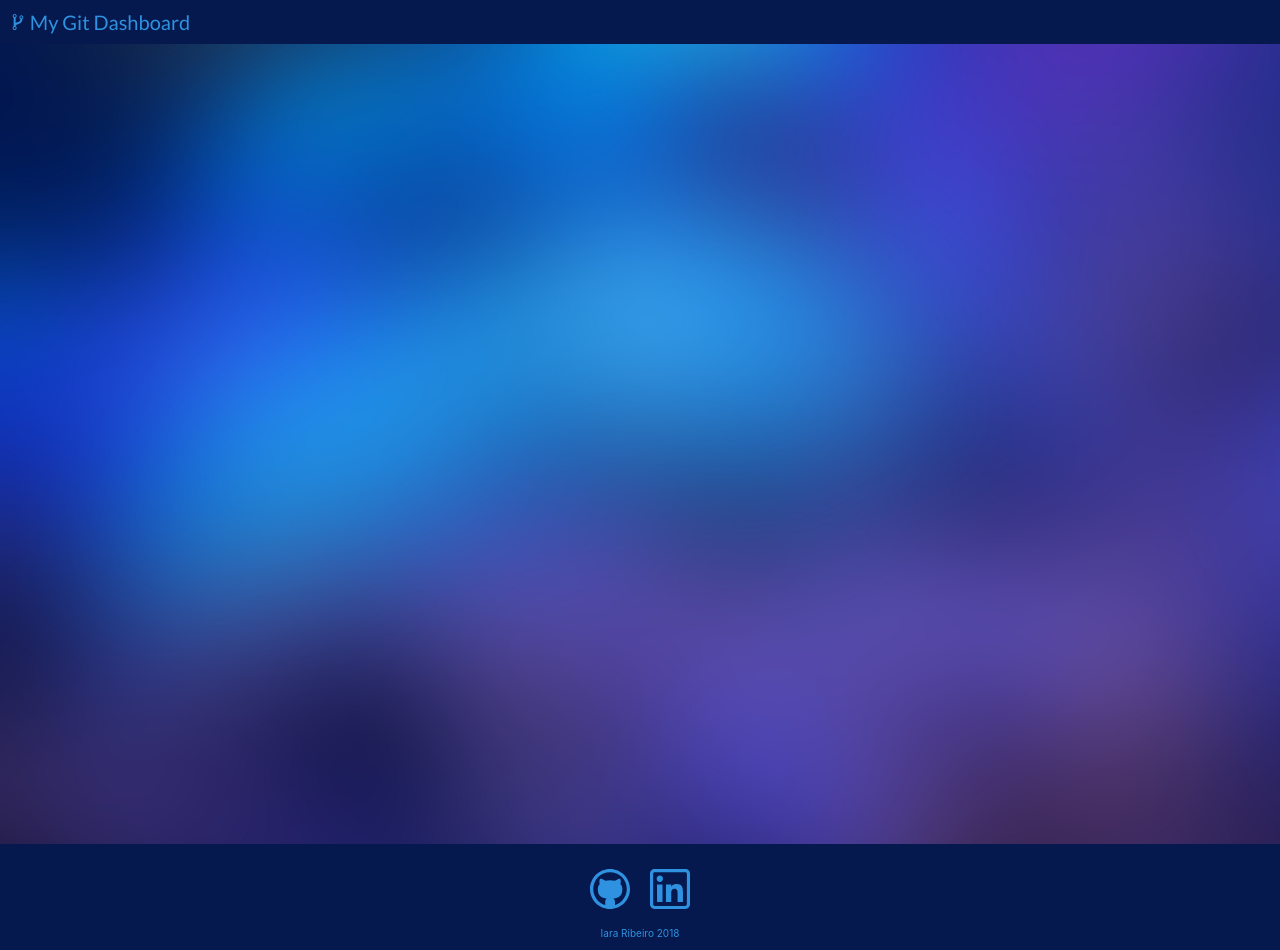
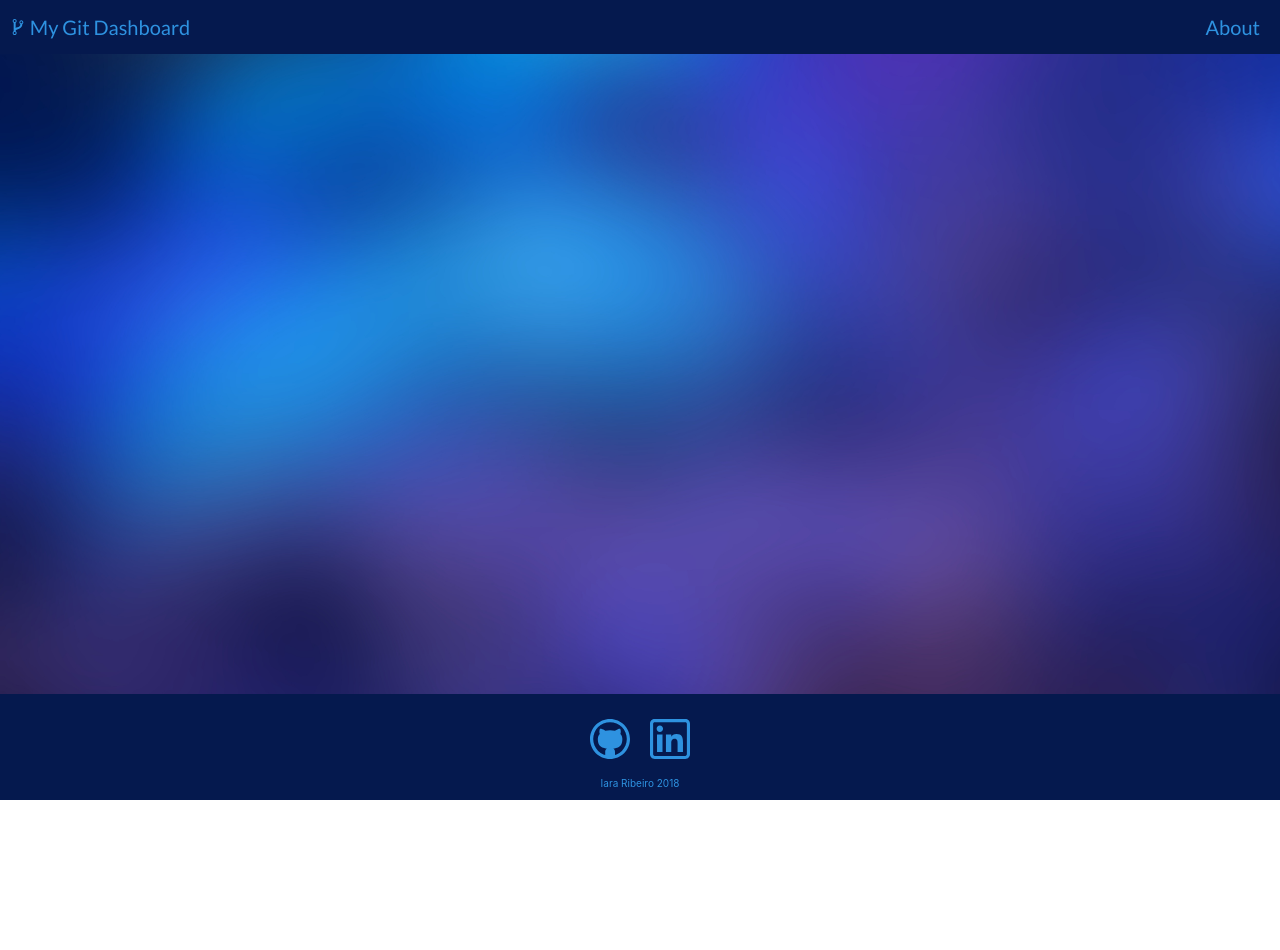
Before and after one commit to Iararibeiro/my-git-dashboard, a React (Create React App) app in the folder my-git-dashboard/: page / in a window 1280 px wide. After the commit the page ends 800 px from the top, so only its background shows below. Built offline with nearby package versions, Linux system fonts and the light colour scheme.

Commit message:
include the navbar item

```diff
--- a/my-git-dashboard/src/App.css
+++ b/my-git-dashboard/src/App.css
@@ -17,7 +17,6 @@ html {
 .App-header {
   background-color: #05194e;
   color: #2e92e0;
-  padding: 10px;
   text-align: left;
   font-family: 'Lato', sans-serif;
   font-size: 20px;
@@ -27,8 +26,34 @@ html {
   width: 16px;
 }
 
+.App-header ul {
+  list-style-type: none;
+  margin: 0;
+  padding: 0;
+  overflow: hidden;
+}
+
+.App-name,
+.App-header li {
+  float: left;
+  display: block;
+  text-align: center;
+  padding: 15px 10px;
+  text-decoration: none;
+}
+
+.App-header .About {
+  float: right;
+  padding: 15px 20px;
+}
+
+.App-header .About:hover{
+  background-color: #031136;
+  color: #56469f;
+}
+
 .dashboard {
-  min-height: 100vh;
+  min-height: 80vh;
 }
 
 .Footer{
--- a/my-git-dashboard/src/App.js
+++ b/my-git-dashboard/src/App.js
@@ -1,15 +1,13 @@
 import React, { Component } from 'react';
-import icon from './img/icon.svg';
 import './App.css';
 import Footer from './components/Footer';
+import Header from './components/Header';
 
 class App extends Component {
   render() {
     return (
       <div className="App">
-      <header className="App-header">
-        <img src={icon} /> My Git Dashboard
-      </header>
+      <Header />
       <div className="dashboard">
       </div>
       <Footer />
--- /dev/null
+++ b/my-git-dashboard/src/components/Header.js
@@ -0,0 +1,17 @@
+import React from 'react';
+import icon from '../img/icon.svg';
+
+class Header extends React.Component {
+  render() {
+    return (
+      <div className="App-header">
+        <ul>
+          <li className="App-name"><img src={icon} /> My Git Dashboard</li>
+          <li className="About"><a>About</a></li>
+        </ul>
+      </div>
+    );
+  }
+}
+
+export default Header;
```
